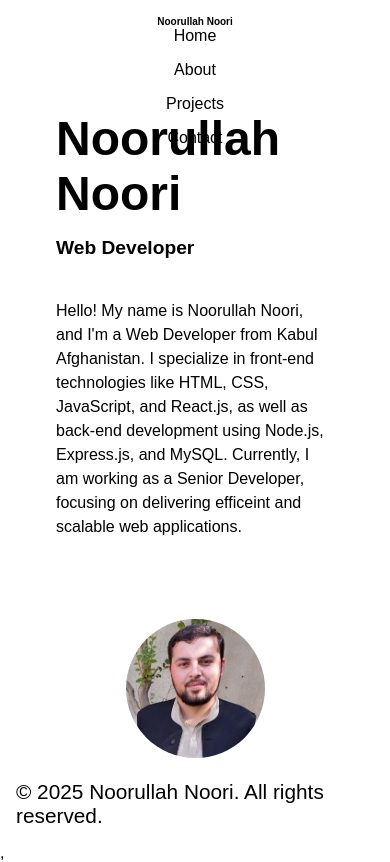
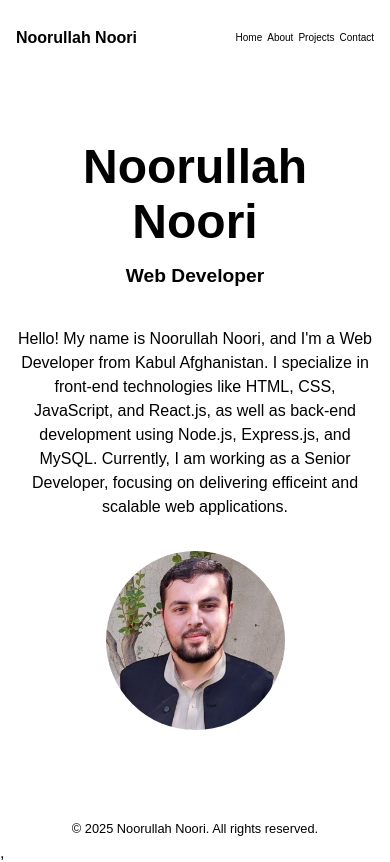
Before and after one commit to noorinoorullah130/noorullah-noori, a React (Vite) app: page / in a window 390 px wide. Built offline with nearby package versions, Linux system fonts and the light colour scheme.

Commit message:
media query is fixed

```diff
--- a/src/components/Content/Content.css
+++ b/src/components/Content/Content.css
@@ -33,6 +33,35 @@
     border-radius: 50%;
 }
 
+@media (max-width: 768px) {
+    .content {
+        display: flex;
+        flex-direction: column;
+        gap: 2rem;
+    }
+
+    .content .info {
+        width: 100%;
+        text-align: center;
+    }
+
+    .info h1 {
+        font-size: 3.5rem;
+    }
+
+    .info h5 {
+        font-size: 1.3rem;
+    }
+
+    .info p {
+        font-size: 1.2rem;
+    }
+
+    .content .my-image {
+        width: 40%;
+    }
+}
+
 @media (max-width: 576px) {
     .content {
         flex-direction: column;
--- a/src/components/Footer/Footer.css
+++ b/src/components/Footer/Footer.css
@@ -12,3 +12,25 @@
 .footer p {
     font-size: 1.3rem;
 }
+
+@media (max-width: 768px) {
+    .footer {
+        flex-direction: column;
+        align-items: center;
+    }
+
+    .footer p {
+        text-align: center;
+        font-size: 1.2rem;
+    }
+}
+
+@media (max-width: 576px) {
+    .footer {
+        padding: 0.5rem;
+    }
+
+    .footer p {
+        font-size: 0.8rem;
+    }
+}
--- a/src/components/Navbar/Navbar.css
+++ b/src/components/Navbar/Navbar.css
@@ -24,26 +24,41 @@
     opacity: 0.7;
 }
 
-@media (max-width: 576px) {
+@media (max-width: 768px) {
     .navbar {
-        flex-direction: column;
         align-items: center;
         padding: 1rem 0;
     }
 
     .navbar h1 {
-        font-size: 10px;
+        font-size: 1.5rem;
     }
 
     .navbar .links {
         display: flex;
-        flex-direction: column;
-        align-items: center;
-        gap: 1rem;
-
+        gap: 10px;
     }
 
     .links a {
+        font-size: 1.2rem;
+    }
+}
+
+@media (max-width: 576px) {
+    .navbar {
+        display: flex;
+    }
+
+    .navbar h1 {
         font-size: 1rem;
     }
+
+    .navbar .links {
+        display: flex;
+        gap: 5px;
+    }
+
+    .links a {
+        font-size: 10px;
+    }
 }
--- a/src/index.css
+++ b/src/index.css
@@ -25,9 +25,6 @@ body {
 
 @media (max-width: 576px) {
     .app {
-        /* display: flex;
-        align-items: center;
-        justify-content: center;
-        flex-direction: column; */
+        padding: 0 1rem;
     }
 }
```
